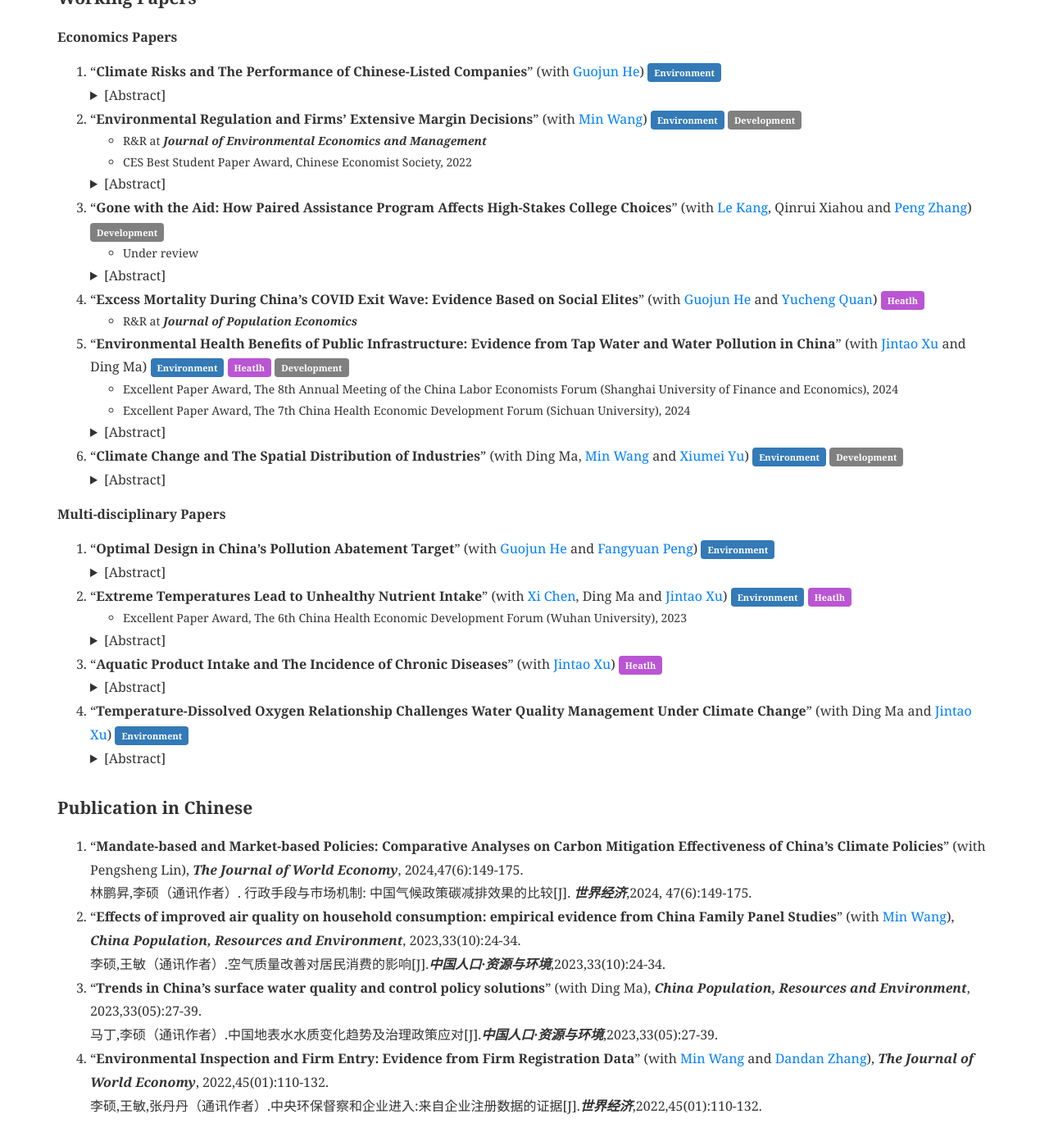
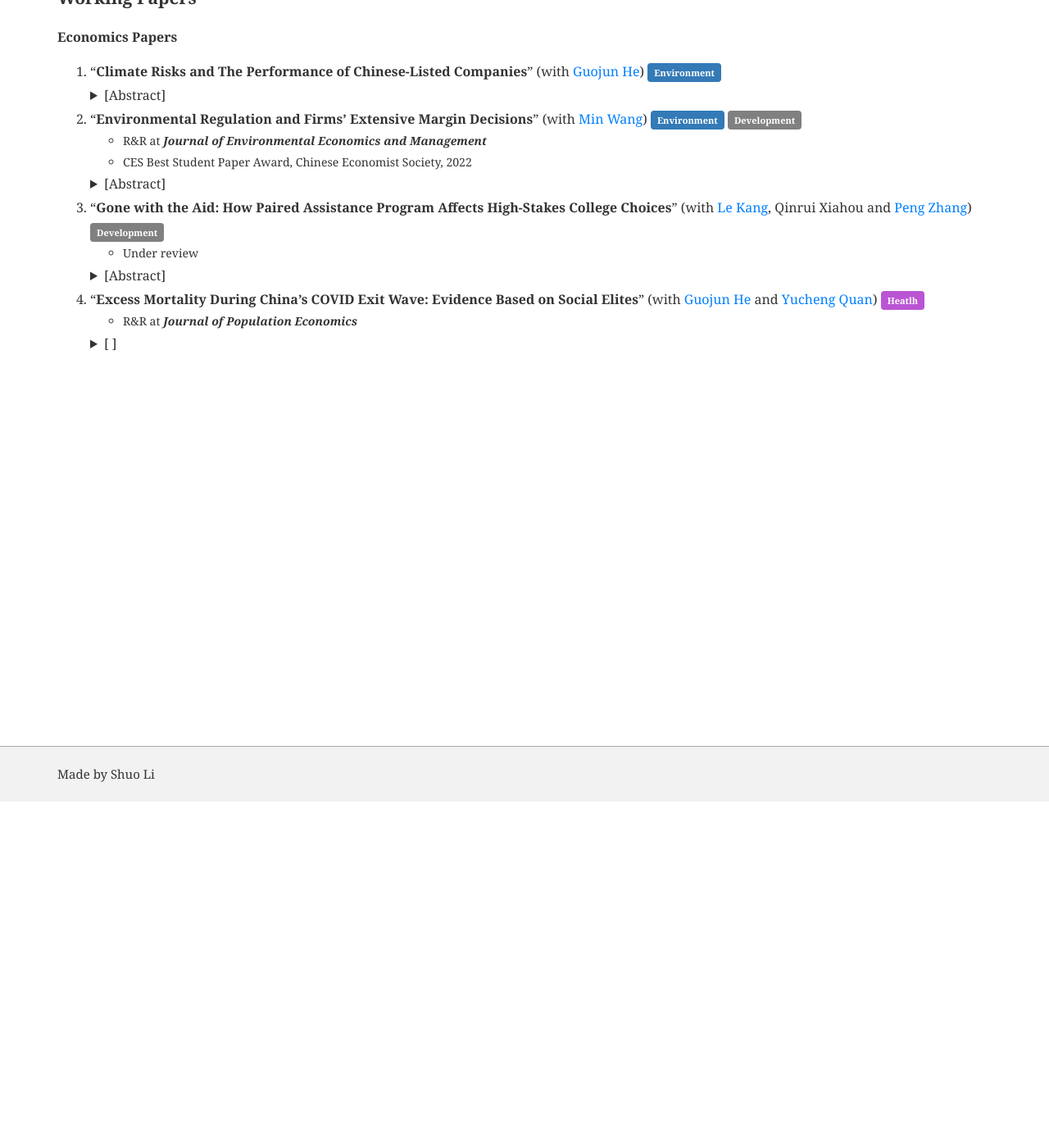
Before and after one commit to shuoliecon/shuoliecon.github.io, a Jekyll site: the page built from pages/_research/index.md, in a window 1280 px wide and 1400 px high, scrolled down 422 px. Shown: the whole window at 82% size. Built offline with Jekyll 4.4.1, drawn with Linux system fonts in a browser that asks for light colours.

Commit message:
Update index.md

```diff
--- a/pages/_research/index.md
+++ b/pages/_research/index.md
@@ -35,7 +35,7 @@
 
 <li>“<b>Excess Mortality During China’s COVID Exit Wave: Evidence Based on Social Elites</b>” (with <a href="https://www.guojunhe.com/">Guojun He</a> and <a href="https://www.yuchengquan.com/">Yucheng Quan</a>) <span class="label label-e">Heatlh</span></li>
 <ul><li>R&R at <b><i>Journal of Population Economics</i></b></li></ul>
-
+<details><summary>[ ]</summary>
 
 <li>“<b>Environmental Health Benefits of Public Infrastructure: Evidence from Tap Water and Water Pollution in China</b>” (with <a href="https://en.nsd.pku.edu.cn/faculty/fulltime/x/239550.htm">Jintao Xu</a> and Ding Ma) <span class="label label-a">Environment</span> <span class="label label-e">Heatlh</span> <span class="label label-f">Development</span></li>
 <ul><li>Excellent Paper Award, The 8th Annual Meeting of the China Labor Economists Forum (Shanghai University of Finance and Economics), 2024</li></ul>
```
